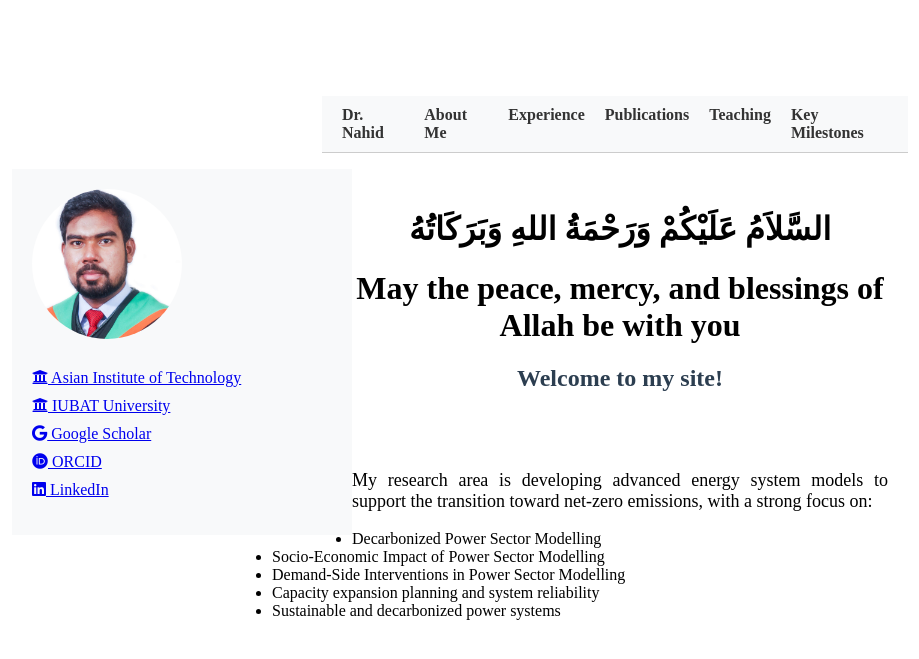
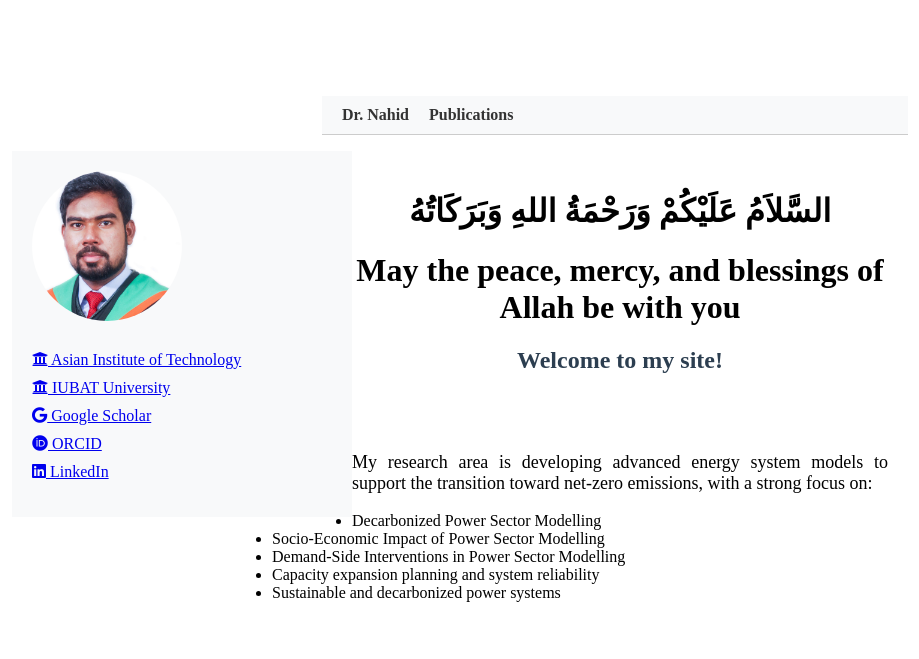
Before and after one commit to FiruzAhamed/firuzahamed.github.io, a Jekyll site: the page built from index.md, in a window 1280 px wide. Shown: the top 659 px of the page, without its empty margins (180-1099 px from the left). Built offline with Jekyll 4.4.1, drawn with Linux system fonts in a browser that asks for light colours.

Commit message:
Update index.md

```diff
--- a/index.md
+++ b/index.md
@@ -8,11 +8,7 @@ permalink: /
 <nav class="top-nav">
   <ul>
     <li><a href="/">Dr. Nahid</a></li>
-    <li><a href="/about/">About Me</a></li>
-    <li><a href="/experience/">Experience</a></li>
     <li><a href="/publications/">Publications</a></li>
-    <li><a href="/teaching/">Teaching</a></li>
-    <li><a href="/milestones/">Key Milestones</a></li>
   </ul>
 </nav>
 
```
